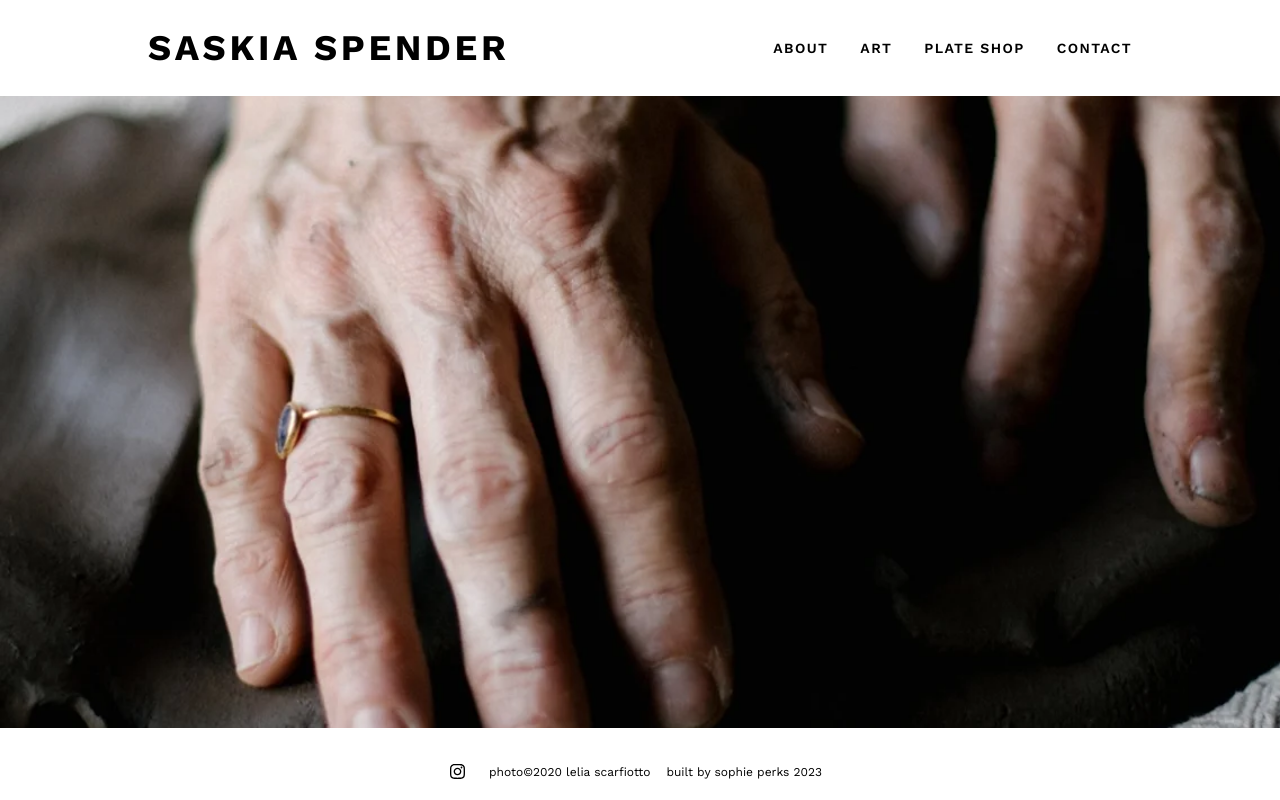
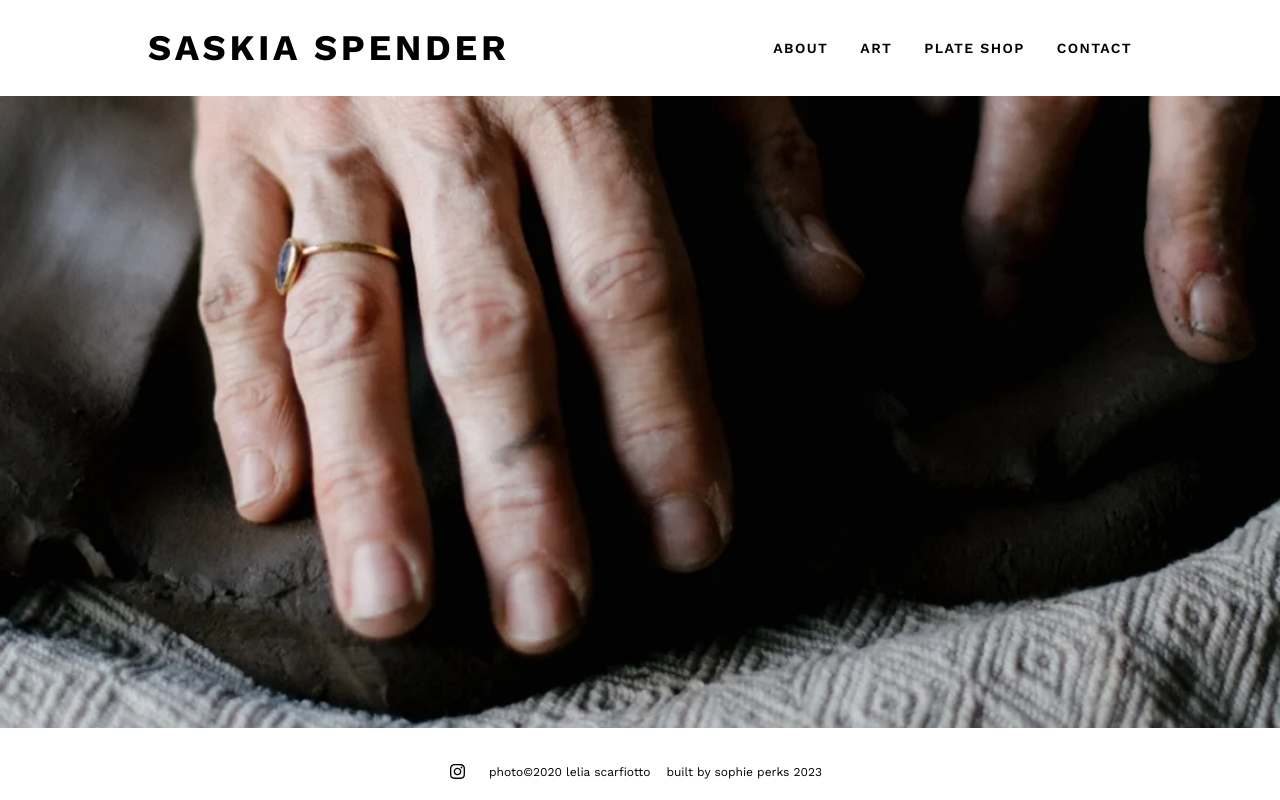
Before and after one commit to Sophie-Senge/Saskia-Webpage, a React (Create React App) app: page / in a window 1280 px wide. Built offline with nearby package versions, Linux system fonts and the light colour scheme.

Commit message:
moved hero bg image

```diff
--- a/src/pages/Home.jsx
+++ b/src/pages/Home.jsx
@@ -2,7 +2,7 @@ import React from 'react'
 
 function Home (){
     return(
-        <div id="home" name="home" className=" bg-hero-pattern h-screen bg-no-repeat bg-cover bg-center bg-fixed">
+        <div id="home" name="home" className=" bg-hero-pattern h-screen bg-no-repeat bg-cover md:bg-[center_bottom_-14rem] bg-center bg-fixed">
 
 
         </div>
```
Also changed, not shown: tailwind.config.js (+7 -0 lines).
